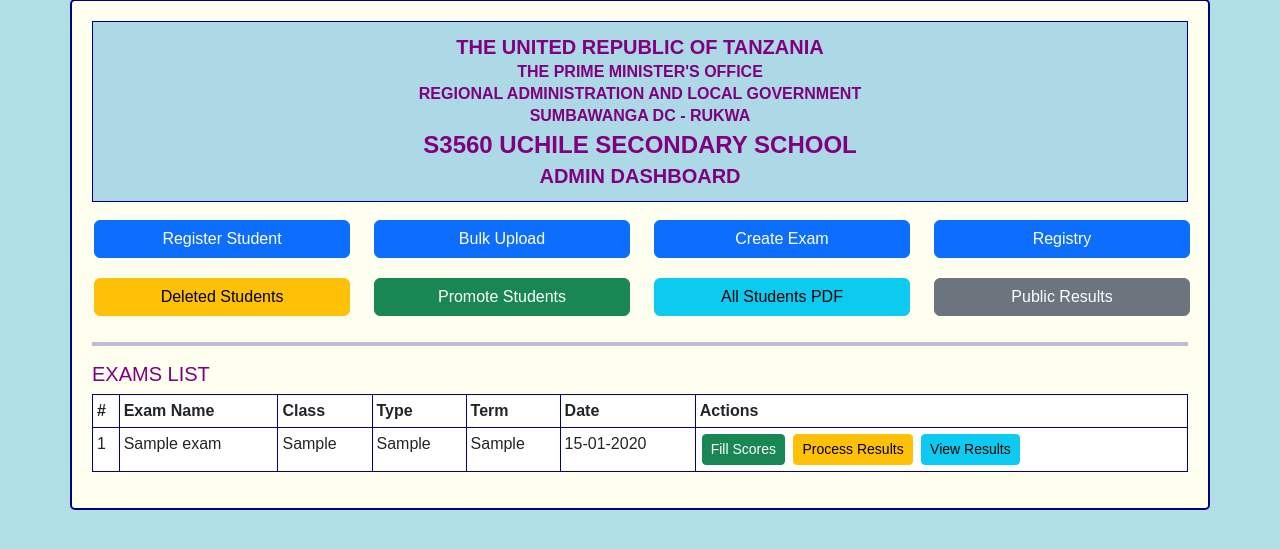
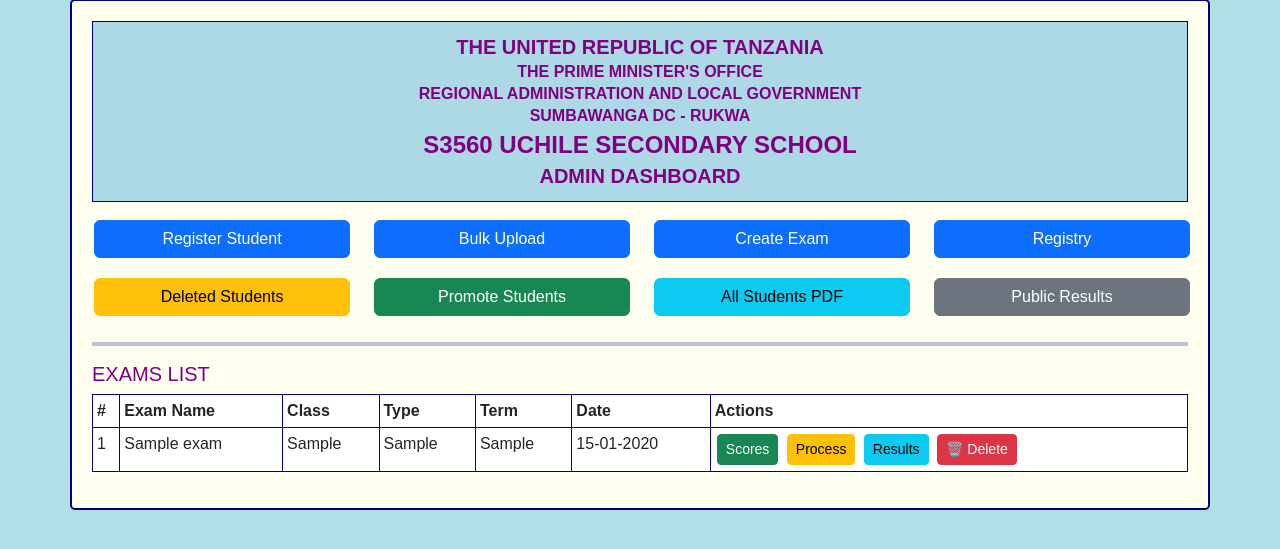
Before and after one commit to Kabaratachris/student-results-management-system, a Flask app: page /admin in a window 1280 px wide. Shown: the part 77-626 px from the top of the page. Run offline with Flask 3, Linux system fonts and the light colour scheme; a user stored in the database is signed in; tables that the repository leaves empty hold one stand-in row (values such as "Sample post").

Commit message:
Added delete exam button

```diff
--- a/app.py
+++ b/app.py
@@ -1484,6 +1484,34 @@ def setup_db():
     except Exception as e:
         return f"Error: {str(e)}"
 
+# -------------------------------------------------------------------
+# Delete Exam
+# -------------------------------------------------------------------
+@app.route('/delete_exam/<int:exam_id>')
+@login_required
+def delete_exam(exam_id):
+    if current_user.role != 'admin':
+        abort(403)
+
+    try:
+        exam = Exam.query.get_or_404(exam_id)
+        exam_name = exam.name
+
+        # Delete all related records
+        StudentSubject.query.filter_by(exam_id=exam_id).delete()
+        Result.query.filter_by(exam_id=exam_id).delete()
+
+        # Delete the exam
+        db.session.delete(exam)
+        db.session.commit()
+
+        flash(f'Exam "{exam_name}" deleted successfully.')
+
+    except Exception as e:
+        db.session.rollback()
+        flash(f'Error deleting exam: {str(e)}')
+
+    return redirect(url_for('admin_dashboard'))
 
 # -------------------------------------------------------------------
 # Run
--- a/templates/admin_dashboard.html
+++ b/templates/admin_dashboard.html
@@ -67,9 +67,13 @@
                 <td>{{ exam.term }}</td>
                 <td>{{ exam.date.strftime('%d-%m-%Y') if exam.date else 'N/A' }}</td>
                 <td>
-                    <a href="{{ url_for('teacher_fill_scores', exam_id=exam.id) }}" class="btn btn-sm btn-success">Fill Scores</a>
-                    <a href="{{ url_for('process_results_route', exam_id=exam.id) }}" class="btn btn-sm btn-warning">Process Results</a>
-                    <a href="{{ url_for('view_results', exam_id=exam.id) }}" class="btn btn-sm btn-info">View Results</a>
+                    <a href="{{ url_for('teacher_fill_scores', exam_id=exam.id) }}" class="btn btn-sm btn-success">Scores</a>
+    <a href="{{ url_for('process_results_route', exam_id=exam.id) }}" class="btn btn-sm btn-warning">Process</a>
+    <a href="{{ url_for('view_results', exam_id=exam.id) }}" class="btn btn-sm btn-info">Results</a>
+    <a href="{{ url_for('delete_exam', exam_id=exam.id) }}" class="btn btn-sm btn-danger"
+       onclick="return confirm('DELETE exam {{ exam.name }}? This will delete all scores and results for this exam. Cannot be undone!')">
+        🗑️ Delete
+    </a>
                 </td>
             </tr>
             {% endfor %}
```
